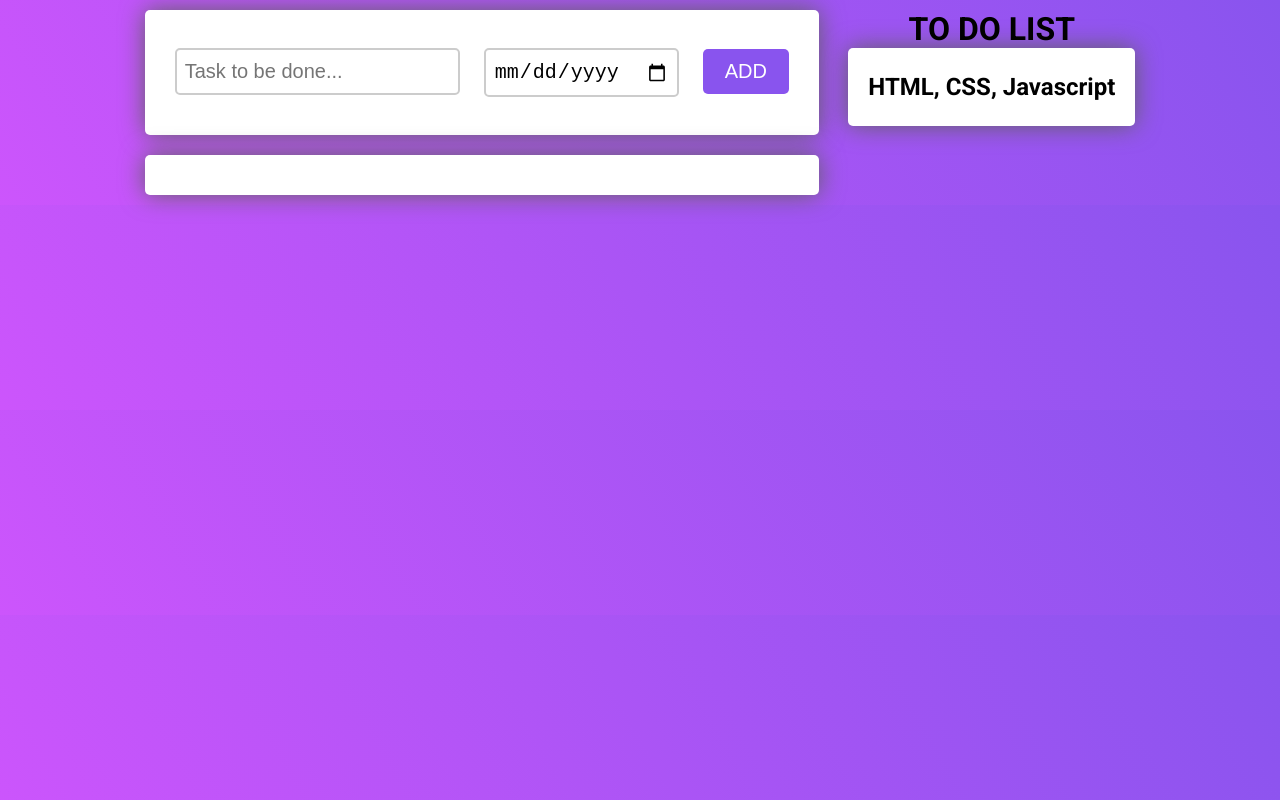
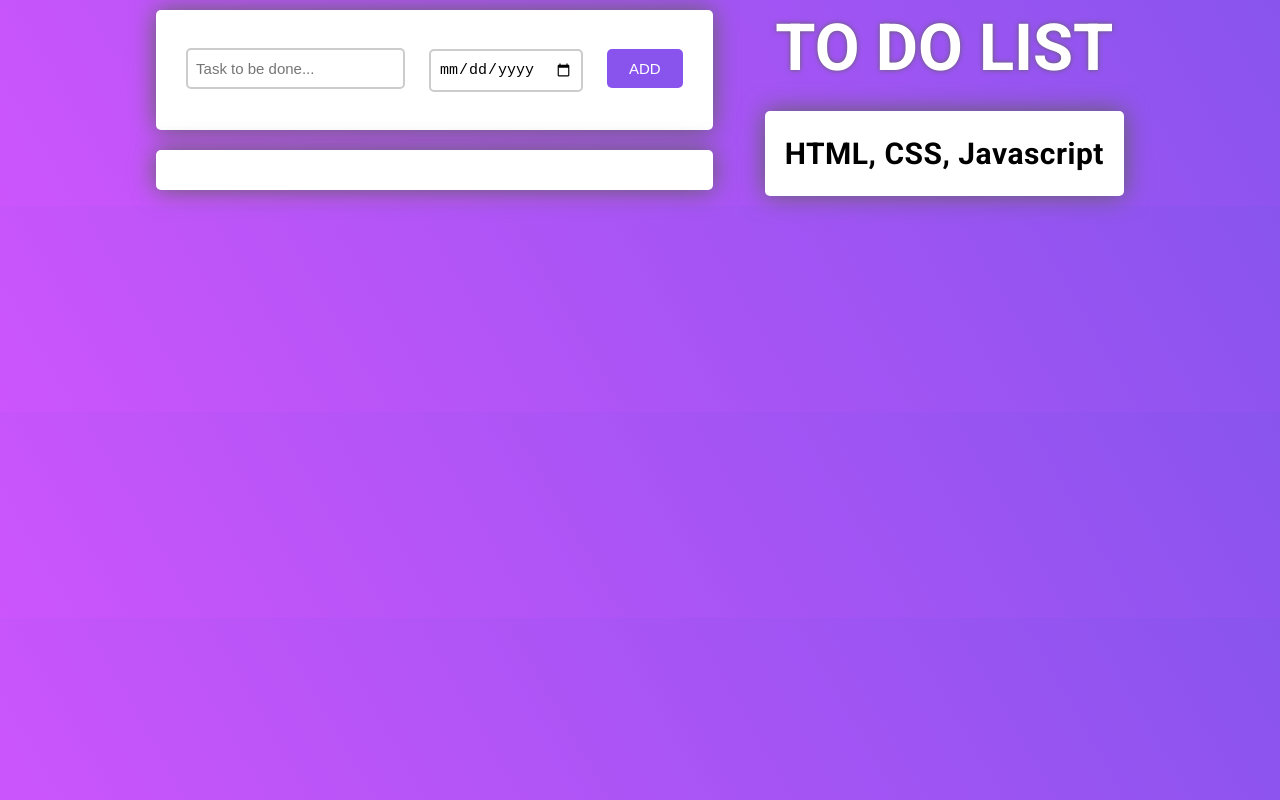
Before and after one commit to Rahulyadav550/TodoList, a plain HTML site: page index.html in a window 1280 px wide. Drawn offline with Linux system fonts and the light colour scheme.

Commit message:
todolist webapp updated

```diff
--- a/assets/css/style.css
+++ b/assets/css/style.css
@@ -4,7 +4,6 @@
   margin: 0;
   padding: 0;
   box-sizing: border-box;
-
 }
 body{
   width: 100%;
@@ -29,7 +28,7 @@ main{
   margin-bottom: 20px;
 }
 .addTodo input{
-  font-size: 20px;
+  font-size: 15px;
   padding: 10px 8px;
   border-radius: 5px;
   margin-right: 20px;
@@ -38,10 +37,10 @@ main{
 .addTodo button{
   border: none;
   color: #fff;
-  font-size: 20px;
+  font-size: 15px;
   cursor: pointer;
+  padding: 11px 22px;
   border-radius: 5px;
-  padding: 11px 22px;
   background: #8954ee;
 
 }
@@ -50,7 +49,7 @@ main{
 }
 .todoList .listItem{
   display: flex;
-  font-size: 20px;
+  font-size: 15px;
   font-weight: 600;
   list-style: none;
   color: #1c1c1c;
@@ -64,21 +63,21 @@ main{
 .listItem .del{
   border: none;
   color: #fff;
-  font-size: 30px;
+  font-size: 20px;
   cursor: pointer;
   padding: 1px 12px;
   border-radius: 5px;
   background: #8052ec;
 }
-content h1{
+.content h1{
   color: #fff;
-  font-size: 100px;
+  font-size: 65px;
   margin-bottom: 25px;
   text-shadow: 0px 0px 5px #616161;
 
 }
-content h2{
-  font-size: 42px;
+.content h2{
+  font-size: 30px;
   font-weight: bold;
   letter-spacing: 0.5px;
 }
```
Also changed, not shown: index.html (+0 -1 lines).
